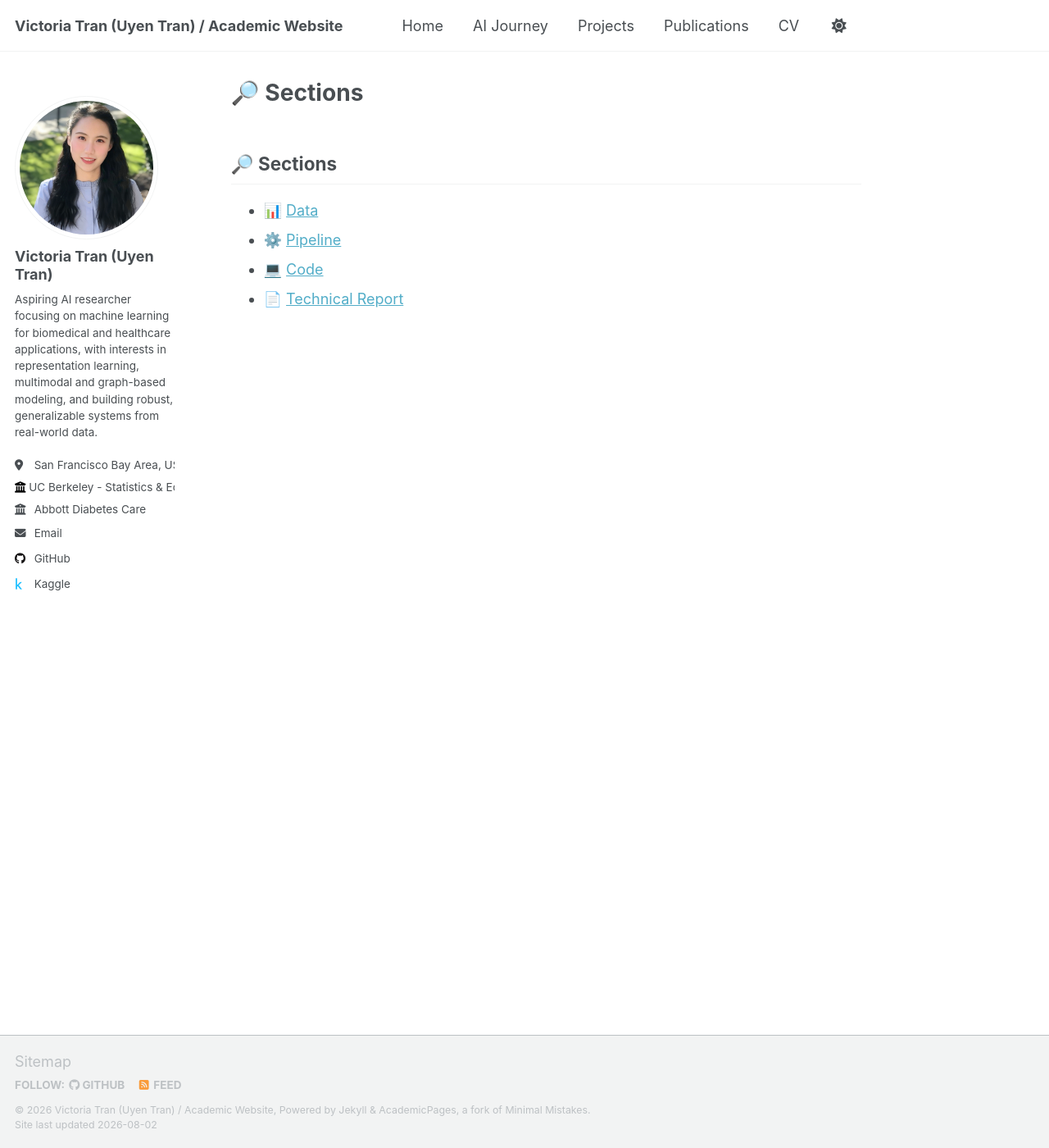
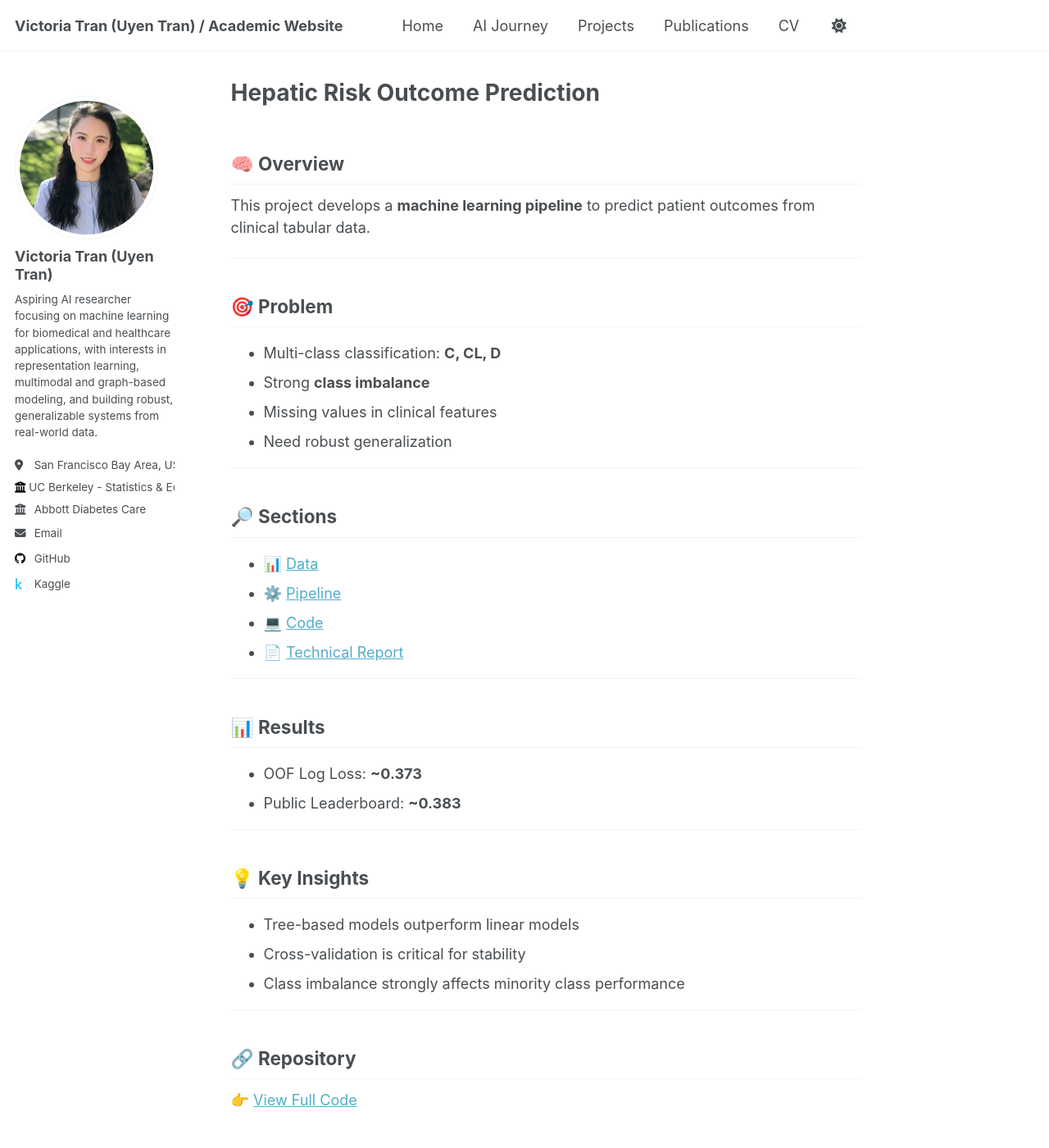
Before and after one commit to uyentran9/uyentran-ai-blog, a Jekyll site: the page built from _pages/hepatic-risk/index.md, in a window 1280 px wide and 1400 px high. Shown: the whole window at 82% size. Built offline with Jekyll 4.4.1, drawn with Linux system fonts in a browser that asks for light colours; our own code applies the rules of GitHub Pages for plain Markdown files; a script that is not in the unit is left out.

Commit message:
Enhance hepatic risk project documentation
Added project overview, problem statement, results, key insights, and repository link.

```diff
--- a/_pages/hepatic-risk/index.md
+++ b/_pages/hepatic-risk/index.md
@@ -1,6 +1,49 @@
+---
+layout: single
+title: "Hepatic Risk Outcome Prediction"
+permalink: /projects/hepatic-risk/
+author_profile: true
+---
+
+## 🧠 Overview
+
+This project develops a **machine learning pipeline** to predict patient outcomes from clinical tabular data.
+
+---
+
+## 🎯 Problem
+
+- Multi-class classification: **C, CL, D**
+- Strong **class imbalance**
+- Missing values in clinical features
+- Need robust generalization
+
+---
+
 ## 🔎 Sections
 
 - 📊 [Data](/projects/hepatic-risk/data/)
 - ⚙️ [Pipeline](/projects/hepatic-risk/pipeline/)
 - 💻 [Code](/projects/hepatic-risk/code/)
 - 📄 [Technical Report](/projects/hepatic-risk/report/)
+
+---
+
+## 📊 Results
+
+- OOF Log Loss: **~0.373**
+- Public Leaderboard: **~0.383**
+
+---
+
+## 💡 Key Insights
+
+- Tree-based models outperform linear models
+- Cross-validation is critical for stability
+- Class imbalance strongly affects minority class performance
+
+---
+
+## 🔗 Repository
+
+👉 [View Full Code](https://github.com/uyentran9/hepatic-risk-prediction){:target="_blank"}
```
